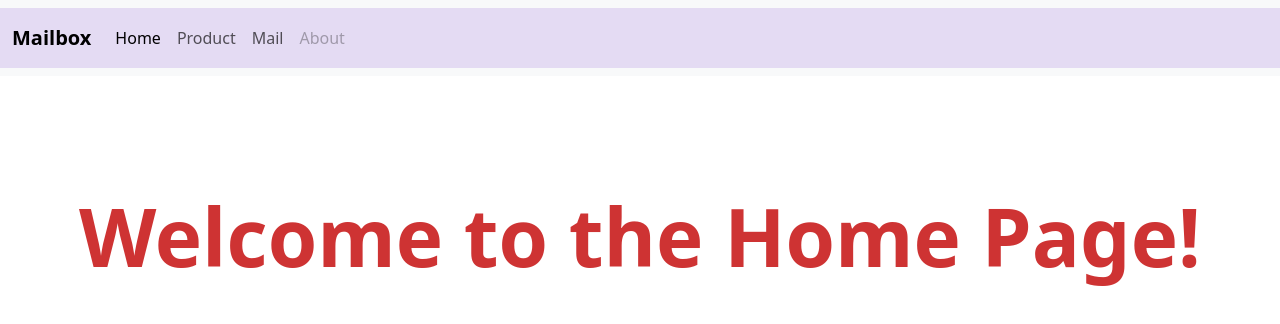
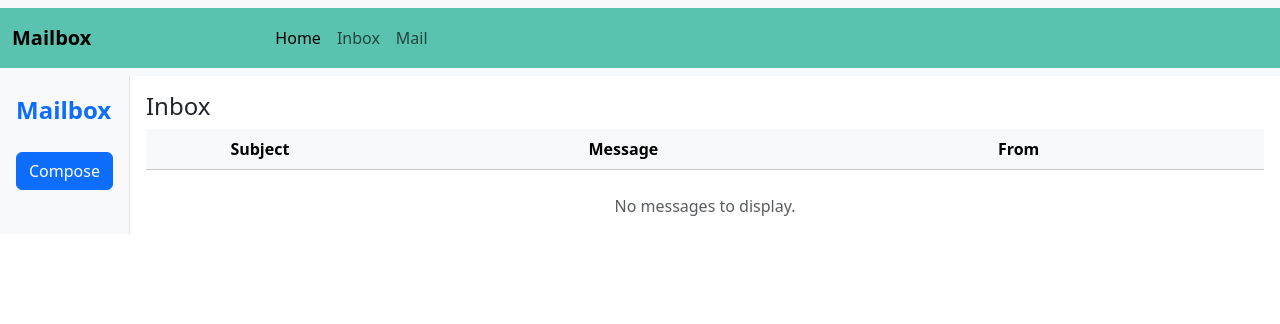
Before and after one commit to ajayygurjar/MailBox, a React (Create React App) app: page /inbox in a window 1280 px wide. Shown: the top 324 px of the page. Built offline with nearby package versions, Linux system fonts and the light colour scheme.

Commit message:
Inbox view page

```diff
--- a/src/App.js
+++ b/src/App.js
@@ -3,6 +3,7 @@ import NavBar from "./components/Header/NavBar";
 import Home from "./components/Home/Home";
 import { BrowserRouter as Router, Routes, Route } from "react-router-dom";
 import Mail from "./Mail/Mail";
+import Inbox from "./Mail/Inbox";
 
 
 function App() {
@@ -15,6 +16,7 @@ function App() {
            <Route path='/' element={<Home />} />
            <Route path='*' element={<Home />} />
            <Route path='/mail' element={<Mail />} />
+           <Route path='/inbox' element={<Inbox />} />
          </Routes>
        </Router>
   </>
--- /dev/null
+++ b/src/Mail/Inbox.css
@@ -0,0 +1,68 @@
+.inbox {
+    background-color: white;
+    max-height: auto;
+  }
+  .container-fluid {
+    padding: 10px;
+    background-color: #5ac3b0;
+  }
+
+  .navbar-brand1 {
+    font-size: 32px;
+    list-style: none;
+    font-weight: bold;
+    color: #008080;
+  }
+
+  .btn-primary {
+    background-color: #17a9fd;
+    max-width: 16rem;
+  }
+
+  .offcanvas {
+    margin-top: 7.5rem;
+  }
+  .btn-primary {
+    width: 100%;
+    border: none;
+  }
+
+  .btn-outline-info {
+    width: 100%;
+    border: none;
+    font-weight: bold;
+    border-radius: 0;
+  }
+
+  .b1 {
+    background-color: orange;
+    width: 20%;
+    float: left;
+    max-height: auto;
+  }
+  .b2 {
+    width: 80%;
+    float: right;
+    max-height: auto;
+  }
+
+  .card {
+    border: none;
+  }
+
+  .section-right{
+    background-color: white;
+  }
+  .collapse{
+    margin: 0 10rem;
+  }
+
+  .disabled{
+    font-weight: none;
+    font-size: 16px;
+  }
+
+  .active{
+    font-weight: bold;
+    color: gray;
+  }
--- /dev/null
+++ b/src/Mail/Inbox.js
@@ -0,0 +1,93 @@
+import React, { useEffect, useState } from 'react';
+import { Link } from 'react-router-dom';
+import Button from 'react-bootstrap/Button';
+import './Inbox.css';
+
+const Inbox = () => {
+    const [emailData, setEmailData] = useState([]);
+    const email = localStorage.getItem('email');
+
+
+    useEffect(() => {
+        const fetchData = async () => {
+            try {
+                const data = await fetch('https://mail-box-938e4-default-rtdb.asia-southeast1.firebasedatabase.app/receiveEmail.json');
+                const response = await data.json();
+                const loadedEmails = [];
+
+                for (const key in response) {
+                    const emailItem = response[key];
+
+
+                    if (emailItem.composeText && emailItem.email && emailItem.subject) {
+                        loadedEmails.push({
+                            id: key,
+                            email: emailItem.email,
+                            subject: emailItem.subject,
+                            composeText: emailItem.composeText,
+                        });
+                    }
+                }
+
+                setEmailData(loadedEmails);
+                console.log("Filtered Emails:", loadedEmails);
+            } catch (error) {
+                console.error(error);
+                alert("Failed to fetch emails");
+            }
+        };
+
+        if (email) {
+            fetchData();
+        }
+    }, [email]);
+
+    return (
+        <section className='inbox'>
+            <div className='d-flex flex-column flex-lg-row'>
+                {/* Sidebar */}
+                <div className='p-3 border-end bg-light'>
+                    <Link to="/home" className="navbar-brand mb-4 d-block fs-4 text-primary">Mailbox</Link>
+                    <Button as={Link} to="/mail" variant="primary" className="w-100 mb-3">Compose</Button>
+
+                </div>
+
+
+                <div className='flex-grow-1'>
+                    <div className="p-3">
+                        <h4>Inbox</h4>
+                        <table className="table table-hover">
+                            <thead className="table-light">
+                                <tr>
+                                    <th></th>
+                                    <th>Subject</th>
+                                    <th>Message</th>
+                                    <th>From</th>
+                                </tr>
+                            </thead>
+                            <tbody>
+                                {emailData.map((mail) => (
+                                    <tr key={mail.id}>
+                                        <td><ion-icon name="chatbox-outline"></ion-icon></td>
+                                        <td><ion-icon name="checkmark-circle-outline"></ion-icon> {mail.subject}</td>
+                                        <td style={{ wordBreak: 'break-word', maxWidth: '300px' }}>
+                                            <ion-icon name="send-outline"></ion-icon> {mail.composeText || 'No message'}
+                                        </td>
+                                        <td>{mail.email}</td>
+                                    </tr>
+                                ))}
+                            </tbody>
+                        </table>
+                        {emailData.length === 0 && (
+                            <div className="text-center text-muted mt-4">
+                                No messages to display.
+                            </div>
+                        )}
+                    </div>
+                </div>
+            </div>
+        </section>
+    );
+};
+
+export default Inbox;
--- a/src/components/Header/NavBar.js
+++ b/src/components/Header/NavBar.js
@@ -15,15 +15,13 @@ const NavBar = () => {
                             <Nav.Link  as={Link} to="/" active>Home</Nav.Link>
                         </Nav.Item>
                         <Nav.Item>
-                            <Nav.Link as={Link} to="/">Product</Nav.Link>
+                            <Nav.Link as={Link} to="/inbox">Inbox</Nav.Link>
                         </Nav.Item>
                         <Nav.Item>
                             <Nav.Link as={Link} to="/mail">Mail</Nav.Link>
                         </Nav.Item>
 
-                        <Nav.Item>
-                            <Nav.Link as={Link} to="/" disabled>About</Nav.Link>
-                        </Nav.Item>
+
                     </Nav>
 
                 </Navbar.Collapse>
```
